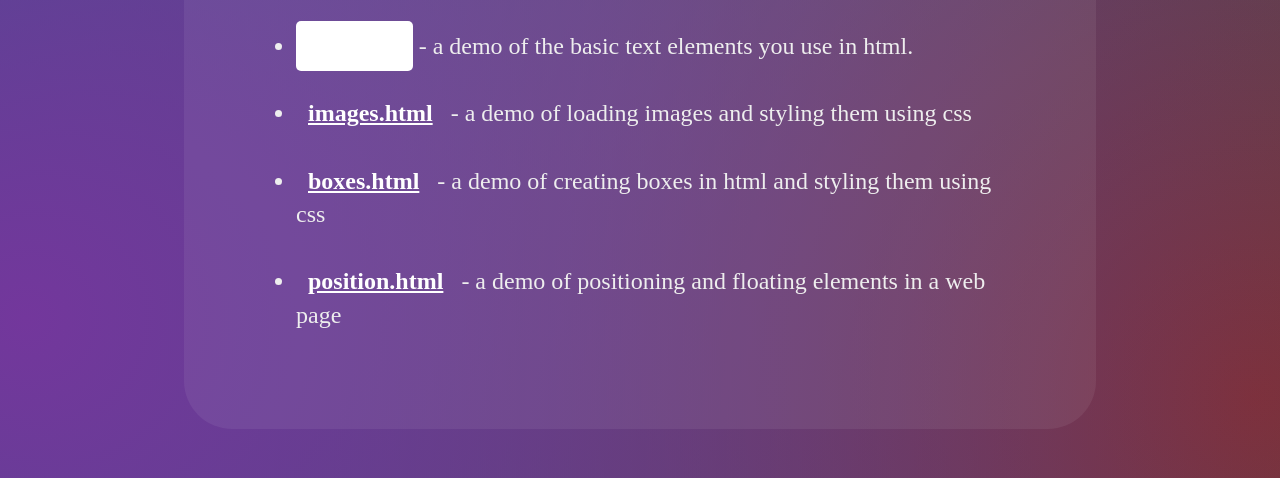
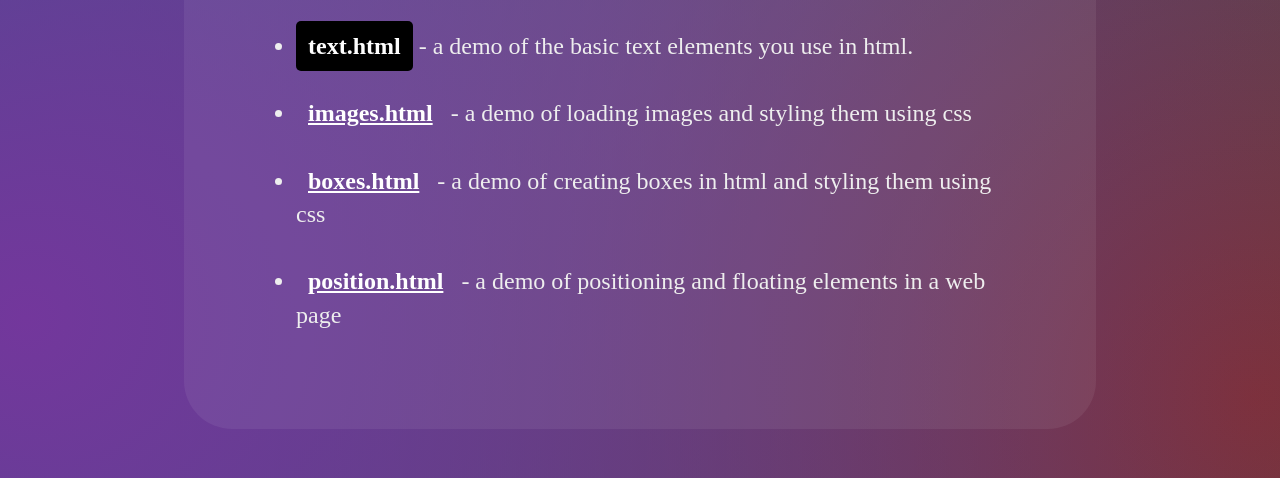
Before and after one commit to abbyfinley03/lcc-site, a plain HTML site: page index.html in a window 1280 px wide. In both pictures the pointer is over the link "text.html". Shown: the part 322-800 px from the top of the page. Drawn offline with Linux system fonts and the light colour scheme.

Commit message:
Update index.html

```diff
--- a/index.html
+++ b/index.html
@@ -49,7 +49,7 @@
         } html <link href="https://fonts.googleapis.com/css2?family=Raleway:wght@200&display=swap" rel="stylesheet">
 <p><li> font-family: 'Poiret One', cursive;
 a {color:black;}
-a:hover{color:white; text-decoration:black; background:white;}
+a:hover{color:white; text-decoration:black; background:black;}
     </style>
 
 </head>
```
